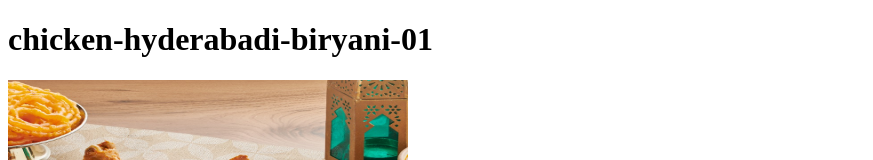
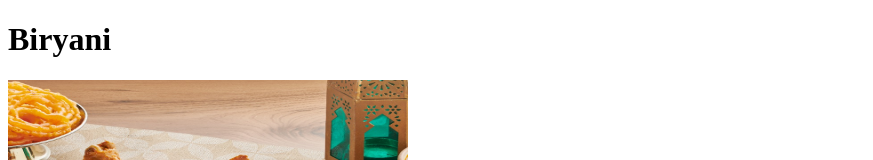
Before and after one commit to martysreddy/odin-recipes, a plain HTML site: page recipes/biryani.html in a window 1280 px wide. Shown: the top 160 px of the page, without its empty margins (0-873 px from the left). Drawn offline with Linux system fonts and the light colour scheme.

Commit message:
Fixed Biryani name. Fix link titles on index.

```diff
--- a/recipes/biryani.html
+++ b/recipes/biryani.html
@@ -6,7 +6,7 @@
     <title>Document</title>
 </head>
 <body>
-    <h1>chicken-hyderabadi-biryani-01</h1>
+    <h1>Biryani</h1>
     <img src="../images/chicken-hyderabadi-biryani-01.jpg" alt="Biryani" width="400" height="300">
     <h2>Description</h2>
     <p>Biryani is a popular South Asian rice dish known for its rich flavors and aromatic spices.<br>It typically consists of long-grain Basmati rice cooked with a variety of ingredients such as chicken, lamb, beef, or vegetables.<br> The dish is layered, with the rice and meat or vegetables cooked separately before being combined and further cooked together. </p>
```
Also changed, not shown: index.html (+1 -1 lines).
